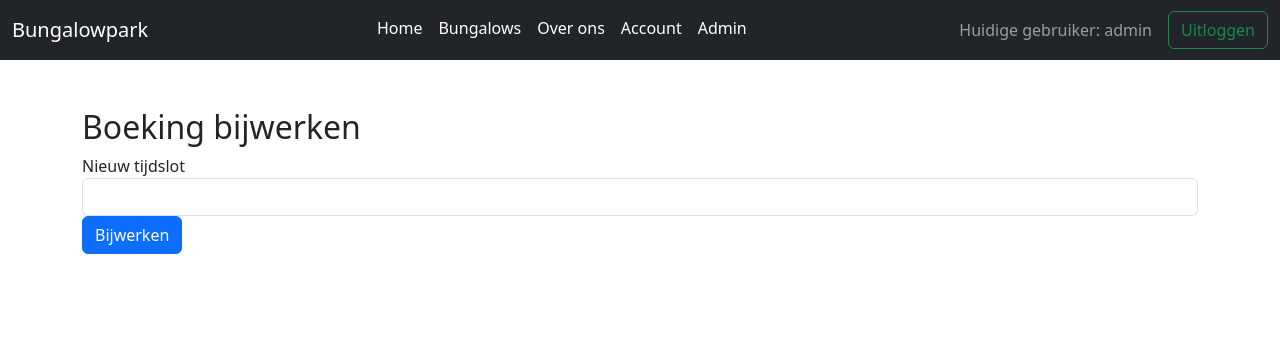
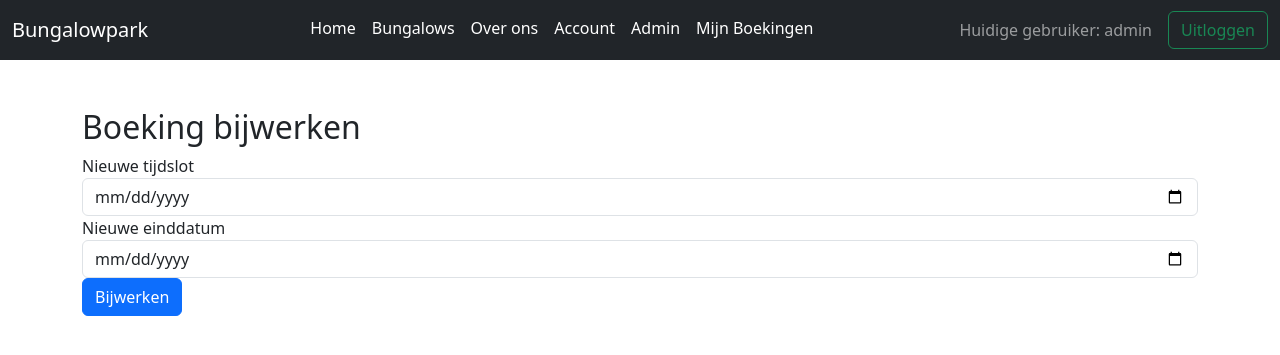
Before and after one commit to niekKq/webtechnew, a Flask app: page /bookings/update_booking/1 in a window 1280 px wide. Shown: the top 355 px of the page. Run offline with Flask 3, Linux system fonts and the light colour scheme; a user stored in the database is signed in; lists and menus that the app fills with data are empty.

Commit message:
edit boeking gefixt en nevbar aangepast.
edit boekingen werkend gemaakt en mijn boekingen toegoevgd in de navbar

```diff
--- a/webapp/bookings/forms.py
+++ b/webapp/bookings/forms.py
@@ -10,10 +10,9 @@ class BookingForm(FlaskForm):
 
 
 class UpdateBookingForm(FlaskForm):
-    new_timeslot = SelectField(
-        "Nieuw tijdslot", choices=[], validators=[DataRequired()]
-    )
-    submit = SubmitField("Bijwerken")
+    new_start = DateField('Nieuwe tijdslot',format="%Y-%m-%d" , validators=[DataRequired()])
+    new_end = DateField('Nieuwe einddatum',format="%Y-%m-%d" , validators=[DataRequired()])
+    submit = SubmitField('Bijwerken')
 
 class DeleteBookingForm(FlaskForm):
     # Verborgen veld om het boekings-ID door te geven
--- a/webapp/bookings/templates/base.html
+++ b/webapp/bookings/templates/base.html
@@ -70,6 +70,8 @@
             <li class="nav-item">
               <a class="nav-link" href="/admin">Admin</a>
             </li>
+            <li class="nav-item">
+              <a class="nav-link" href="/bookings/my_bookings">Mijn Boekingen</a>
           </ul>
 
           <a class="nav-link" href="{{ url_for('main.logout') }}">
--- a/webapp/bookings/templates/update_booking.html
+++ b/webapp/bookings/templates/update_booking.html
@@ -1,11 +1,16 @@
-<!-- webapp/templates/update_booking.html -->
-{% extends "base.html" %} {% block main %}
+{% extends "base.html" %}
+
+{% block main %}
 <h2>Boeking bijwerken</h2>
 <form method="POST" action="">
   {{ form.hidden_tag() }}
   <div class="form-group">
-    {{ form.new_timeslot.label(class="form-control-label") }} {{
-    form.new_timeslot(class="form-control") }}
+    {{ form.new_start.label(class="form-control-label") }}
+    {{ form.new_start(class="form-control", type="date") }}
+  </div>
+  <div class="form-group">
+    {{ form.new_end.label(class="form-control-label") }}
+    {{ form.new_end(class="form-control", type="date") }}
   </div>
   <button type="submit" class="btn btn-primary">{{ form.submit.label }}</button>
 </form>
--- a/webapp/bookings/views.py
+++ b/webapp/bookings/views.py
@@ -19,24 +19,18 @@ def my_bookings():
 def update_booking(booking_id):
     booking = Booking.query.get_or_404(booking_id)
     form = UpdateBookingForm()
-    availability = BungalowAvailability.query.filter_by(
-        bungalow_id=booking.bungalow_id
-    ).first()
-    if availability:
-        form.new_timeslot.choices = [
-            (timeslot, timeslot) for timeslot in availability.available_timeslots
-        ]
 
     if form.validate_on_submit():
-        new_timeslot = form.new_timeslot.data
-        if new_timeslot not in availability.available_timeslots:
-            flash("Dit tijdvak is niet beschikbaar. Kies een andere tijdvak.", "danger")
+        new_start = form.new_start.data
+        new_end = form.new_end.data
+
+        if new_end < new_start:
+            flash("De einddatum moet na de startdatum liggen.", "danger")
             return redirect(url_for("bookings.update_booking", booking_id=booking.id))
 
-        availability.release_timeslot(booking.timeslot)
-        availability.book_timeslot(new_timeslot)
-
-        booking.timeslot = new_timeslot
+        # Update both start and end dates in the database
+        booking.start_date = new_start
+        booking.end_date = new_end
         db.session.commit()
 
         flash("Boeking succesvol bijgewerkt!", "success")
--- a/webapp/bungalows/templates/base.html
+++ b/webapp/bungalows/templates/base.html
@@ -70,6 +70,9 @@
             <li class="nav-item">
               <a class="nav-link" href="/admin">Admin</a>
             </li>
+            <li class="nav-item">
+              <a class="nav-link" href="/bookings/my_bookings">Mijn Boekingen</a>
+            </li>
           </ul>
 
           <a class="nav-link" href="{{ url_for('main.logout') }}">
--- a/webapp/main/templates/base.html
+++ b/webapp/main/templates/base.html
@@ -77,6 +77,9 @@
             <a class="nav-link" href="/admin">Admin</a>
           </li>
           {% endif %}
+          <li class="nav-item">
+            <a class="nav-link" href="/bookings/my_bookings">Mijn Boekingen</a>
+          </li>
         </ul>
 
         <div class="navbar-text me-3">Huidige gebruiker: {{ current_user.username }}</div>
```
Also changed, not shown: instance/database.db.
